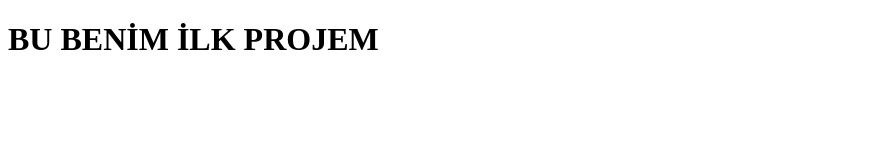
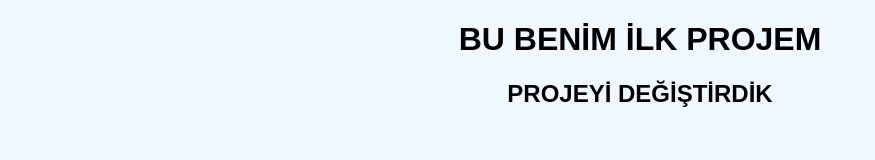
Before and after one commit to altugerbass/GITHUB2025ALTUG, a plain HTML site: page index.html in a window 1280 px wide. Shown: the whole page, without its empty margins (0-875 px from the left). Drawn offline with Linux system fonts and the light colour scheme.

Commit message:
dosyalar değişti

```diff
--- a/app.js
+++ b/app.js
@@ -0,0 +1,4 @@
+let ad = ahmet;
+let soyad = yılmaz;
+let yas = 25;
+let meslek = developer;
--- a/index.html
+++ b/index.html
@@ -8,6 +8,7 @@
 </head>
 <body>
     <h1>BU BENİM İLK PROJEM</h1>
+    <h2>PROJEYİ DEĞİŞTİRDİK</h2>
     <script src="app.js"></script>
 </body>
 </html>
--- a/style.css
+++ b/style.css
@@ -0,0 +1,8 @@
+body{
+background-color: aliceblue;
+font-family: Arial, sans-serif;
+margin: 0;
+padding: 0;
+text-align: center;
+
+}
```
